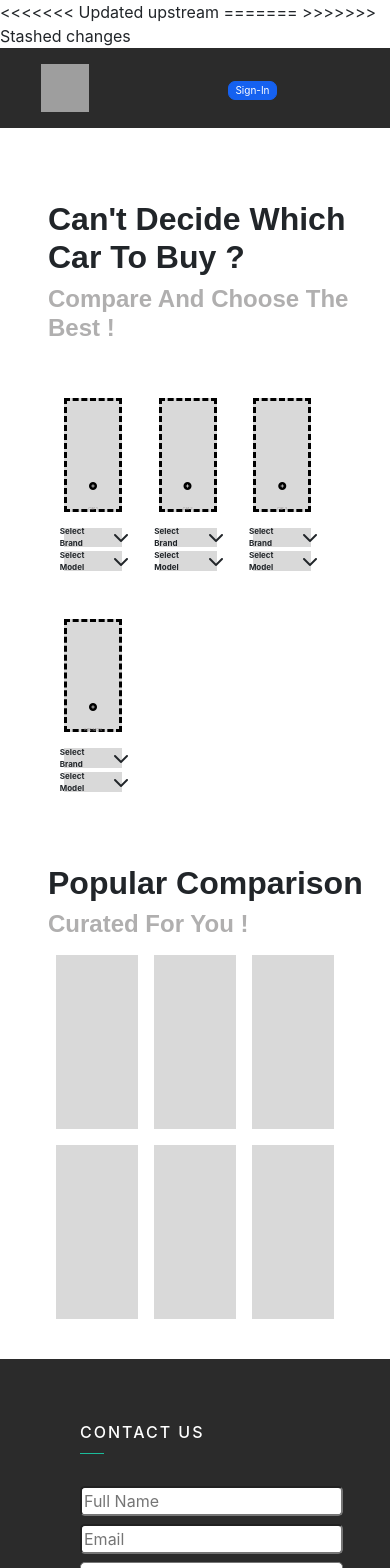
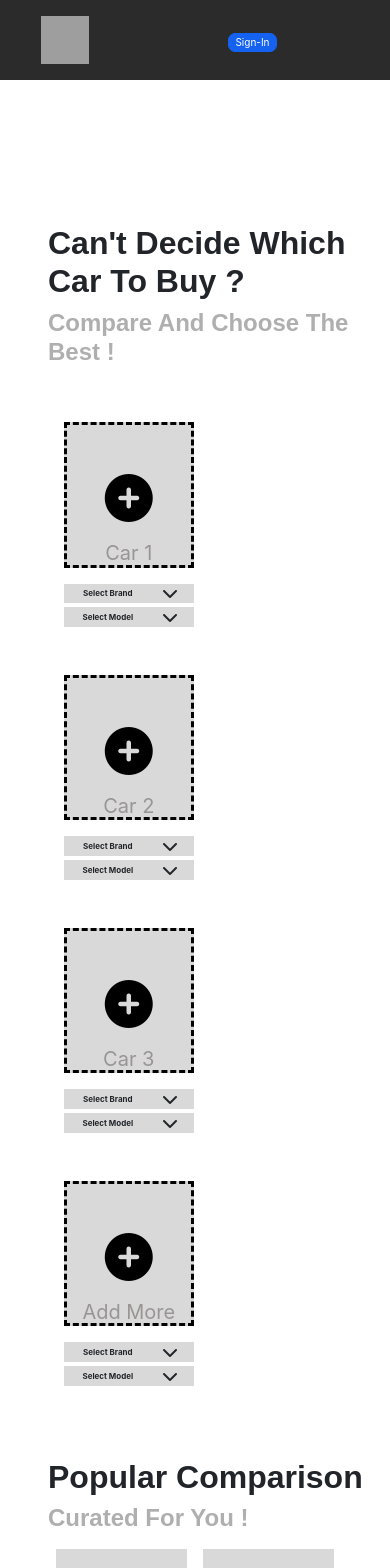
Before and after one commit to aradhya-tiwari/CheckMyCar, a SvelteKit app: page /compare in a window 390 px wide. Shown: the top 1568 px of the page. Built offline with nearby package versions, Linux system fonts and the light colour scheme; grey boxes are pictures that could not be loaded.

Commit message:
update in faqs and compare

```diff
--- a/src/app.html
+++ b/src/app.html
@@ -9,16 +9,13 @@
 	%sveltekit.head%
 	<link href="//maxcdn.bootstrapcdn.com/bootstrap/4.1.1/css/bootstrap.min.css" rel="stylesheet" id="bootstrap-css">
 	<link rel="stylesheet" href="https://cdnjs.cloudflare.com/ajax/libs/font-awesome/4.7.0/css/font-awesome.min.css">
-<<<<<<< Updated upstream
 	<link rel="stylesheet" href="https://cdn.jsdelivr.net/npm/bootstrap@4.3.1/dist/css/bootstrap.min.css" integrity="sha384-ggOyR0iXCbMQv3Xipma34MD+dH/1fQ784/j6cY/iJTQUOhcWr7x9JvoRxT2MZw1T" crossorigin="anonymous">
 	<script src="https://code.jquery.com/jquery-3.3.1.slim.min.js" integrity="sha384-q8i/X+965DzO0rT7abK41JStQIAqVgRVzpbzo5smXKp4YfRvH+8abtTE1Pi6jizo" crossorigin="anonymous"></script>
 	<script src="https://cdn.jsdelivr.net/npm/popper.js@1.14.7/dist/umd/popper.min.js" integrity="sha384-UO2eT0CpHqdSJQ6hJty5KVphtPhzWj9WO1clHTMGa3JDZwrnQq4sF86dIHNDz0W1" crossorigin="anonymous"></script>
 	<script src="https://cdn.jsdelivr.net/npm/bootstrap@4.3.1/dist/js/bootstrap.min.js" integrity="sha384-JjSmVgyd0p3pXB1rRibZUAYoIIy6OrQ6VrjIEaFf/nJGzIxFDsf4x0xIM+B07jRM" crossorigin="anonymous"></script>
-=======
     <link rel="stylesheet" href="https://cdnjs.cloudflare.com/ajax/libs/font-awesome/6.4.0/css/all.min.css"
      integrity="sha512-iecdLmaskl7CVkqkXNQ/ZH/XLlvWZOJyj7Yy7tcenmpD1ypASozpmT/E0iPtmFIB46ZmdtAc9eNBvH0H/ZpiBw==" crossorigin="anonymous"
      referrerpolicy="no-referrer" />
->>>>>>> Stashed changes
 </head>
 
 <body data-sveltekit-preload-data="hover">
--- a/src/routes/compare/+page.svelte
+++ b/src/routes/compare/+page.svelte
@@ -27,8 +27,8 @@
     display: inline-block;
   }
   .mainbox{
-    height: 19.99rem;
-    width: 19.99rem;
+    height: 19.97rem;
+    width: 19.97rem;
     background-color: rgb(217,217,217);
     margin:3rem 1rem 1rem 1rem;
     border: dashed;
@@ -43,7 +43,7 @@
   }
   .brand{
     height:4.24rem;
-    width: 19.99rem;
+    width: 19.97rem;
     margin:0rem 1rem 0rem 1rem;
     background-color: rgb(217,217,217);
     margin-bottom: .25rem;
@@ -57,7 +57,7 @@
   }
   .model{
     height:4.24rem;
-    width: 19.99rem;
+    width: 19.97rem;
     margin:0rem 1rem 0rem 1rem;
     background-color: rgb(217,217,217);
     font-size: 1.23rem;
@@ -205,19 +205,20 @@
   .dbox{
     height: 13.875rem;
   }
+  .heading{
+    margin-top: 9rem;
+  }
 }
 
 @media(max-width:500px) and (min-width:300px){
   .mainbox{
-    height: 3.63rem;
-    width: 3.63rem;
-    font-size:0.25rem ;
-    padding-bottom: 1.2rem;
+    height: 8.1rem;
+    width: 8.1rem;
+    font-size:1.25rem;
+    padding-bottom: 3.2rem;
   }
   .fa-circle-plus{
-    font-size: .5rem;
-    padding-top: 1rem;
-    padding-top: -13rem;
+    font-size: 3rem;
     margin-bottom: 1rem
   }
   .fa-chevron-left{
@@ -225,18 +226,22 @@
   }
   .brand{
     height: 1.24rem;
-    width: 3.63rem;
+    width: 8.1rem;
     gap:2rem;
     font-size: 0.5rem;
   }
   .model{
     height: 1.24rem;
-    width: 3.63rem;
+    width: 8.1rem;
     gap:2rem;
     font-size:.5rem;
   }
   .dbox{
-    height: 10.875rem;
+    height: 8.875rem;
+  }
+  .lowersection{
+    grid-template-rows: 1fr 1fr 1fr;
+    grid-template-columns: 1.2fr 1.2fr ;
   }
 }
 </style>
--- a/src/routes/faqs/+page.svelte
+++ b/src/routes/faqs/+page.svelte
@@ -37,13 +37,13 @@
     .ques{
        font-family: sans-serif;
        padding: 0rem 2rem 0.2rem 1.5rem;
-       font-size: 2rem;
+       font-size: 1rem;
        font-style: revert;
     }
     .ans{
         font-family: sans-serif;
         padding:0rem 2rem 2rem 0.5rem ;
-        font-size: 1.5rem;
+        font-size: .75rem;
         border-bottom: .1rem solid white;
         font-style: revert;
     }
```
